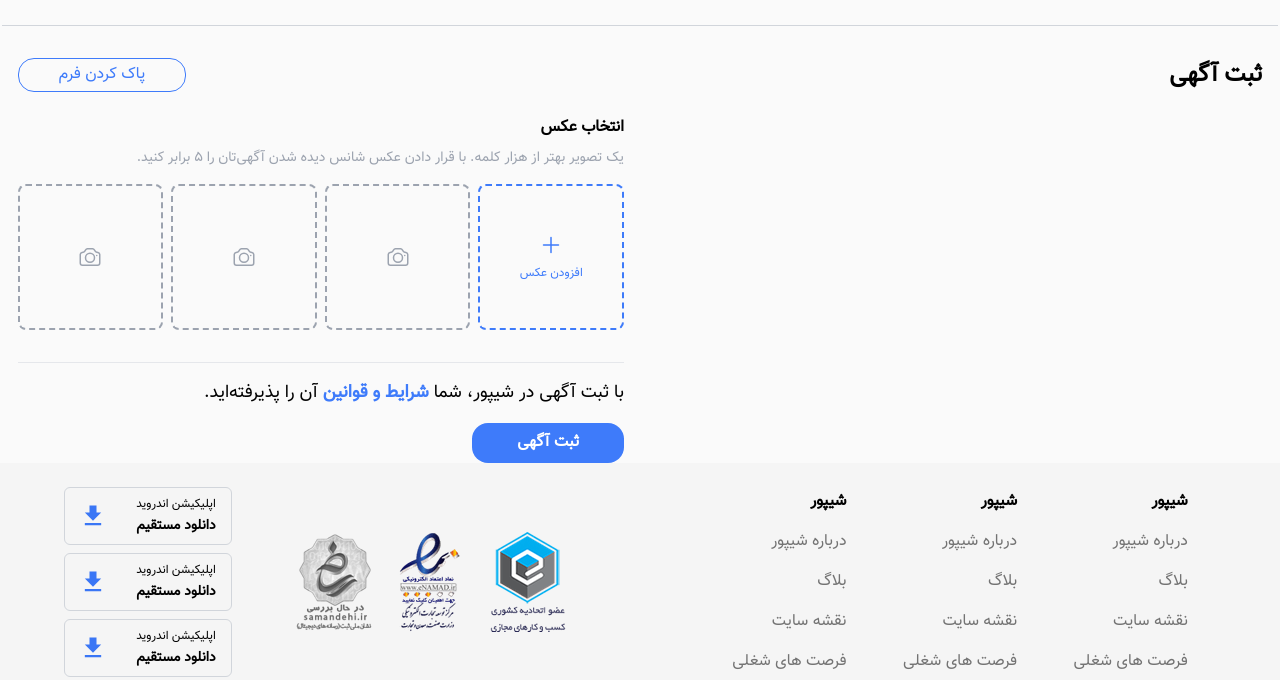
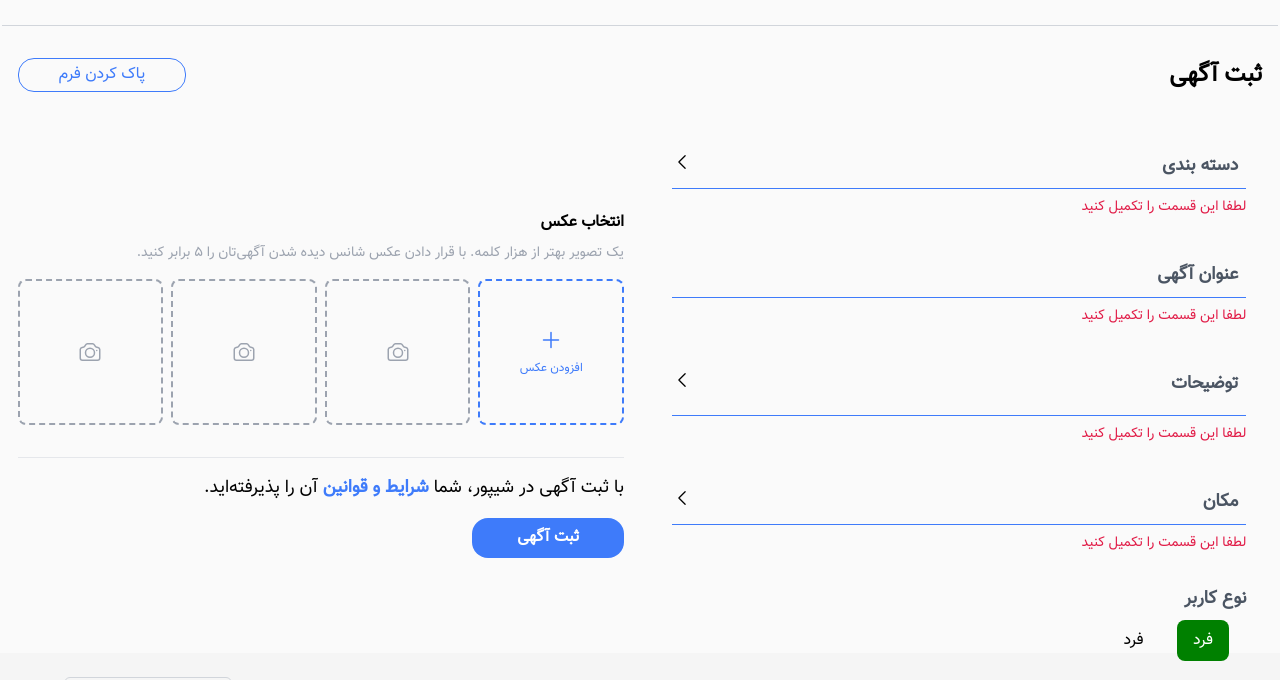
Before and after one commit to imanhashemiDEV/sheypoor, a website: page public/create_advertise.html in a window 1280 px wide. Shown: the part 71-751 px from the top of the page. Drawn offline with Linux system fonts and the light colour scheme.

Commit message:
advertise

```diff
--- a/public/create_advertise.html
+++ b/public/create_advertise.html
@@ -114,6 +114,59 @@
             </div>
             <div class="order-2 w-full px-4 lg:w-1/2 lg:order-1">
 
+                <form class="flex flex-col px-4" >
+
+                    <div class="relative w-full mt-8 border-b float-label-input border-color-main">
+                        <input type="text" class="w-full p-3 bg-transparent focus:outline-none" placeholder=" ">
+                        <label for="" class="absolute right-0 px-2 text-lg font-semibold text-gray-600 transition duration-200 ease-in-out top-3">دسته بندی</label>
+                        <svg xmlns="http://www.w3.org/2000/svg" fill="none" viewBox="0 0 24 24" stroke-width="1.5" stroke="currentColor" class="absolute left-0 w-5 h-5 top-3">
+                            <path stroke-linecap="round" stroke-linejoin="round" d="M15.75 19.5 8.25 12l7.5-7.5" />
+                        </svg>
+                    </div>
+                    <p class="mt-2 text-sm text-rose-600">لطفا این قسمت را تکمیل کنید</p>
+
+                    <div class="relative w-full mt-8 border-b float-label-input border-color-main">
+                        <input type="text" class="w-full p-3 bg-transparent focus:outline-none" placeholder=" ">
+                        <label for="" class="absolute right-0 px-2 text-lg font-semibold text-gray-600 transition duration-200 ease-in-out top-3">عنوان آگهی</label>
+                    </div>
+                    <p class="mt-2 text-sm text-rose-600">لطفا این قسمت را تکمیل کنید</p>
+
+                    <div class="relative w-full mt-8 border-b float-label-input border-color-main">
+                        <textarea type="text" class="w-full p-3 bg-transparent resize-none focus:outline-none" rows="1"></textarea>
+                        <label for="" class="absolute right-0 px-2 text-lg font-semibold text-gray-600 transition duration-200 ease-in-out top-3">توضیحات</label>
+                        <svg xmlns="http://www.w3.org/2000/svg" fill="none" viewBox="0 0 24 24" stroke-width="1.5" stroke="currentColor" class="absolute left-0 w-5 h-5 top-3">
+                            <path stroke-linecap="round" stroke-linejoin="round" d="M15.75 19.5 8.25 12l7.5-7.5" />
+                        </svg>
+                    </div>
+                    <p class="mt-2 text-sm text-rose-600">لطفا این قسمت را تکمیل کنید</p>
+
+                    <div class="relative w-full mt-8 border-b float-label-input border-color-main">
+                        <input type="text" class="w-full p-3 bg-transparent focus:outline-none" placeholder=" ">
+                        <label for="" class="absolute right-0 px-2 text-lg font-semibold text-gray-600 transition duration-200 ease-in-out top-3">مکان </label>
+                        <svg xmlns="http://www.w3.org/2000/svg" fill="none" viewBox="0 0 24 24" stroke-width="1.5" stroke="currentColor" class="absolute left-0 w-5 h-5 top-3">
+                            <path stroke-linecap="round" stroke-linejoin="round" d="M15.75 19.5 8.25 12l7.5-7.5" />
+                        </svg>
+                    </div>
+                    <p class="mt-2 text-sm text-rose-600">لطفا این قسمت را تکمیل کنید</p>
+
+                    <div class="flex flex-col mt-8">
+                         <h2 class="mb-4 text-lg font-semibold text-gray-600">نوع کاربر</h2>
+                        <div class="flex">
+                            <div class="rounded-lg">
+                                <input type="radio" id="item1" class="opacity-0" checked>
+                                <label for="item1" class="px-4 py-2 rounded-lg cursor-pointer radio">فرد</label>
+                            </div>
+                            <div class="rounded-lg">
+                                <input type="radio" id="item2" class="opacity-0">
+                                <label for="item2" class="px-4 py-2 rounded-lg cursor-pointer radio">فرد</label>
+                            </div>
+                        </div>
+
+                    </div>
+
+
+                </form>
+
             </div>
         </section>
 
--- a/src/input.css
+++ b/src/input.css
@@ -16,6 +16,18 @@
         font-family: "vazir bold";
         src: url('../fonts/woff2/FD/Vazir-Bold-FD.woff2') format('woff2');
     }
+
+    .float-label-input:focus-within label,
+    .float-label-input input:not(:placeholder-shown) ~ label {
+      transform: translateY(-1.5rem) scale(0.85);
+      color: #3e7bfa;
+   }
+
+   input:checked ~ .radio {
+    color:white;
+    background-color: green;
+  }
+
 }
 
 @tailwind components;
```
Also changed, not shown: public/css/tailwind.css.
